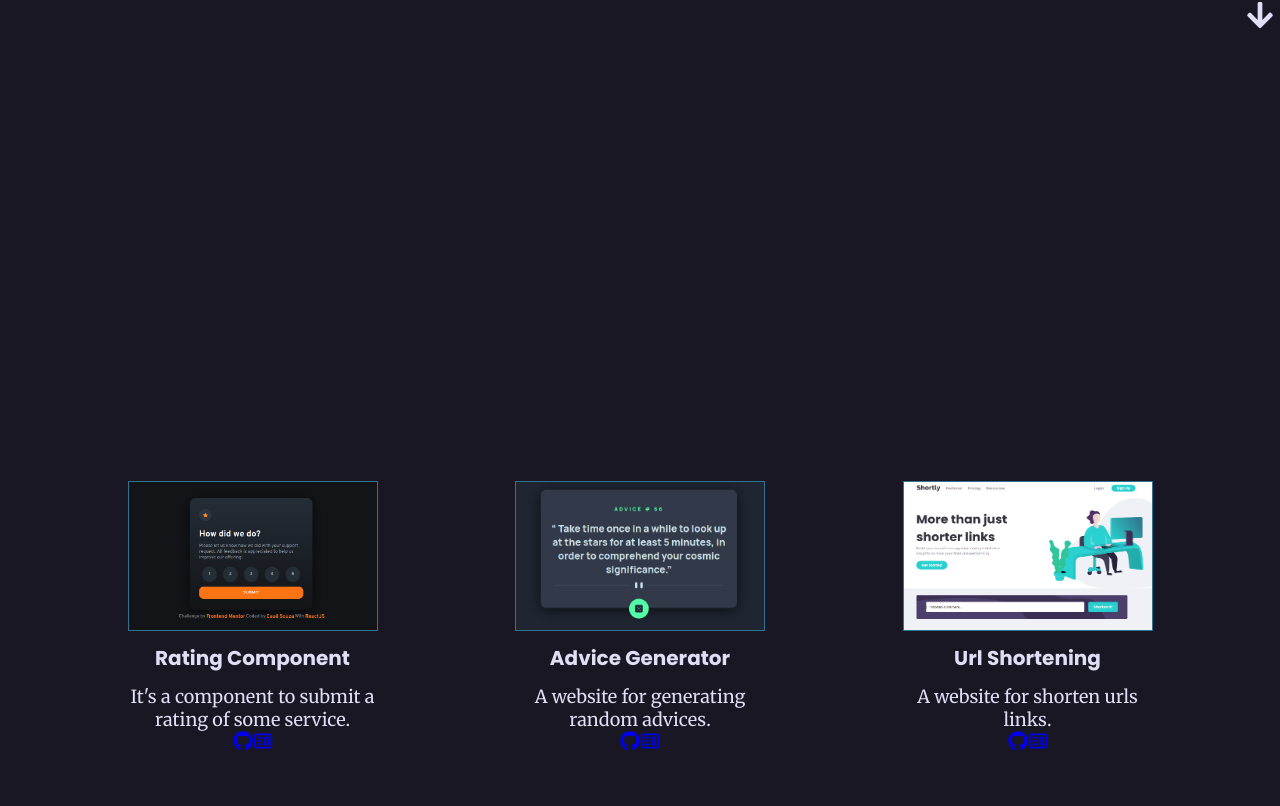
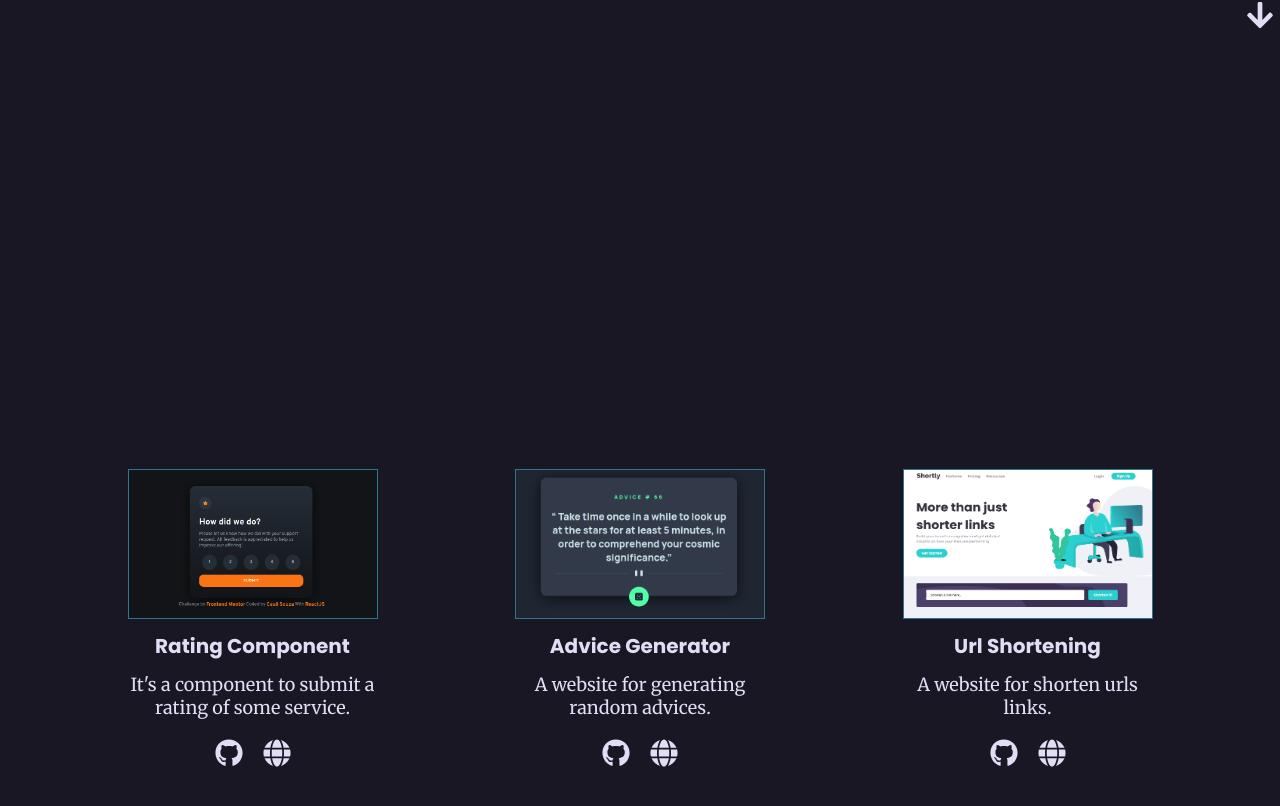
Before and after one commit to EuCaue/portfolio, a React (Vite) app: page / in a window 1280 px wide. Shown: the part 1570-2376 px from the top of the page. Built offline with nearby package versions, Linux system fonts and the light colour scheme.

Commit message:
projects

```diff
--- a/src/components/Projects/index.tsx
+++ b/src/components/Projects/index.tsx
@@ -1,14 +1,16 @@
 /* eslint-disable import/extensions */
 import React from 'react';
 
-import { FaGithub } from 'react-icons/fa';
-import { CgWebsite } from 'react-icons/cg';
 import {
   Container,
   ContainerProjects,
   ImageProject,
   TitleProject,
   ParaProject,
+  SpanLinks,
+  Github,
+  Globe,
+  LinkProject,
 } from './styled';
 import ratingProject from '../../assets/imgs/rating.png';
 import advice from '../../assets/imgs/advice.png';
@@ -20,6 +22,8 @@ interface ProjectsBoxProps {
   height: string;
   title: string;
   para: string;
+  github: string;
+  site: string;
 }
 function ProjectsBox({
   image,
@@ -27,27 +31,25 @@ function ProjectsBox({
   height,
   title,
   para,
+  github,
+  site,
 }: ProjectsBoxProps): JSX.Element {
   return (
     <ContainerProjects>
       <ImageProject image={image} width={width} height={height} />
       <TitleProject>{title}</TitleProject>
       <ParaProject>{para}</ParaProject>
-      <a
-        href="https://github.com/EuCaue/interactive-rating-component"
-        target="_blank"
-        rel="noreferrer"
-      >
-        <FaGithub />
-        <a
-          href="https://interactive-rating-component-main-six.vercel.app/"
-          target="_blank"
-          rel="noreferrer"
-        >
-          <CgWebsite />
-        </a>
-      </a>
-    </ContainerProjects>
+
+      <SpanLinks>
+        <LinkProject href={github} target="_blank" rel="noreferrer">
+          <Github size={28} />
+        </LinkProject>
+
+        <LinkProject href={site} target="_blank" rel="noreferrer">
+          <Globe size={28} />
+        </LinkProject>
+      </SpanLinks>
+    </ContainerProjects >
   );
 }
 
@@ -60,6 +62,8 @@ export default function Projects() {
         height="150px"
         title="Rating Component"
         para="It's a component to submit a rating of some service. "
+        github="https://github.com/EuCaue/interactive-rating-component"
+        site="https://interactive-rating-component-main-six.vercel.app/"
       />
       <ProjectsBox
         image={advice}
@@ -67,6 +71,8 @@ export default function Projects() {
         height="150px"
         title="Advice Generator"
         para="A website for generating random advices."
+        github="https://github.com/EuCaue/advice-generator-app"
+        site="https://advice-generator-app-rouge.vercel.app/"
       />
       <ProjectsBox
         image={url}
@@ -74,6 +80,8 @@ export default function Projects() {
         height="150px"
         title="Url Shortening"
         para="A website for shorten urls links."
+        github="https://github.com/EuCaue/url-shortening-api"
+        site="https://url-shortening-api-indol.vercel.app/"
       />
     </Container>
   );
--- a/src/components/Projects/styled.ts
+++ b/src/components/Projects/styled.ts
@@ -1,5 +1,7 @@
 /* eslint-disable import/prefer-default-export */
 import styled from 'styled-components';
+
+import { FaGithub, FaGlobe } from 'react-icons/fa';
 
 interface ProjectsBoxProps {
   image: string;
@@ -21,7 +23,6 @@ export const ContainerProjects = styled.div`
   align-items: center;
   flex-direction: column;
   flex-wrap: wrap;
-  /* border: 2px solid red; */
 `;
 
 export const ImageProject = styled.div<ProjectsBoxProps>`
@@ -52,3 +53,43 @@ export const ParaProject = styled.p`
   font-size: 18px;
   color: ${(props) => props.theme.text};
 `;
+
+export const LinkProject = styled.a`
+  display: flex;
+  justify-content: center;
+  align-items: center;
+  text-decoration: none;
+  padding-top: 1em;
+`;
+
+// export const LiveLink = styled.a`
+//   display: flex;
+//   justify-content: center;
+//   align-items: center;
+//   text-decoration: none;
+// `;
+//
+export const SpanLinks = styled.span`
+  display: flex;
+  justify-content: space-evenly;
+  align-items: center;
+  align-content: space-between;
+  flex-wrap: wrap;
+  gap: 1em;
+`;
+
+export const Github = styled(FaGithub)`
+  color: ${(props) => props.theme.text};
+  :hover {
+    color: ${(props) => props.theme.accentColor};
+    transition: 0.5s all ease;
+  }
+`;
+
+export const Globe = styled(FaGlobe)`
+  color: ${(props) => props.theme.text};
+  :hover {
+    color: ${(props) => props.theme.accentColor};
+    transition: 0.5s all ease;
+  }
+`;
```
